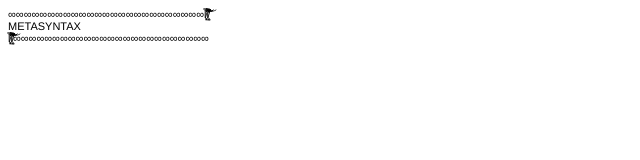
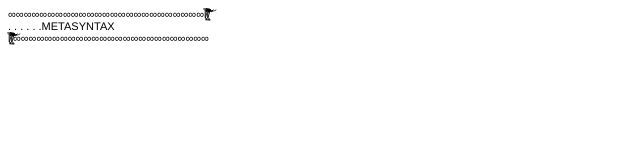
Before and after one commit to mtsnx/mtsnx.github.io, a plain HTML site: page index.html in a window 1280 px wide. Shown: the full height of the page, 0-640 px from the left. Drawn offline with Linux system fonts and the light colour scheme.

Commit message:
Update index.html

```diff
--- a/index.html
+++ b/index.html
@@ -1,4 +1,4 @@
 <p style="font-family: Helvetica,SFMono-Regular,SF Mono,Menlo,Consolas,Liberation Mono,Arial; font-size:11px;">
 ∞∞∞∞∞∞∞∞∞∞∞∞∞∞∞∞∞∞∞∞∞∞∞∞∞l̸̨͓̃̾̿͋͝i̸̜̤̝̩̒̔̎̃̃͒͊͗̀̈͑̓̚͝ <br>
-         METASYNTAX<br>
+. . . . . .METASYNTAX<br>
          l̸̨͓̃̾̿͋͝i̸̜̤̝̩̒̔̎̃̃͒͊͗̀̈͑̓̚͝∞∞∞∞∞∞∞∞∞∞∞∞∞∞∞∞∞∞∞∞∞∞∞∞∞<br><br></p>
```
